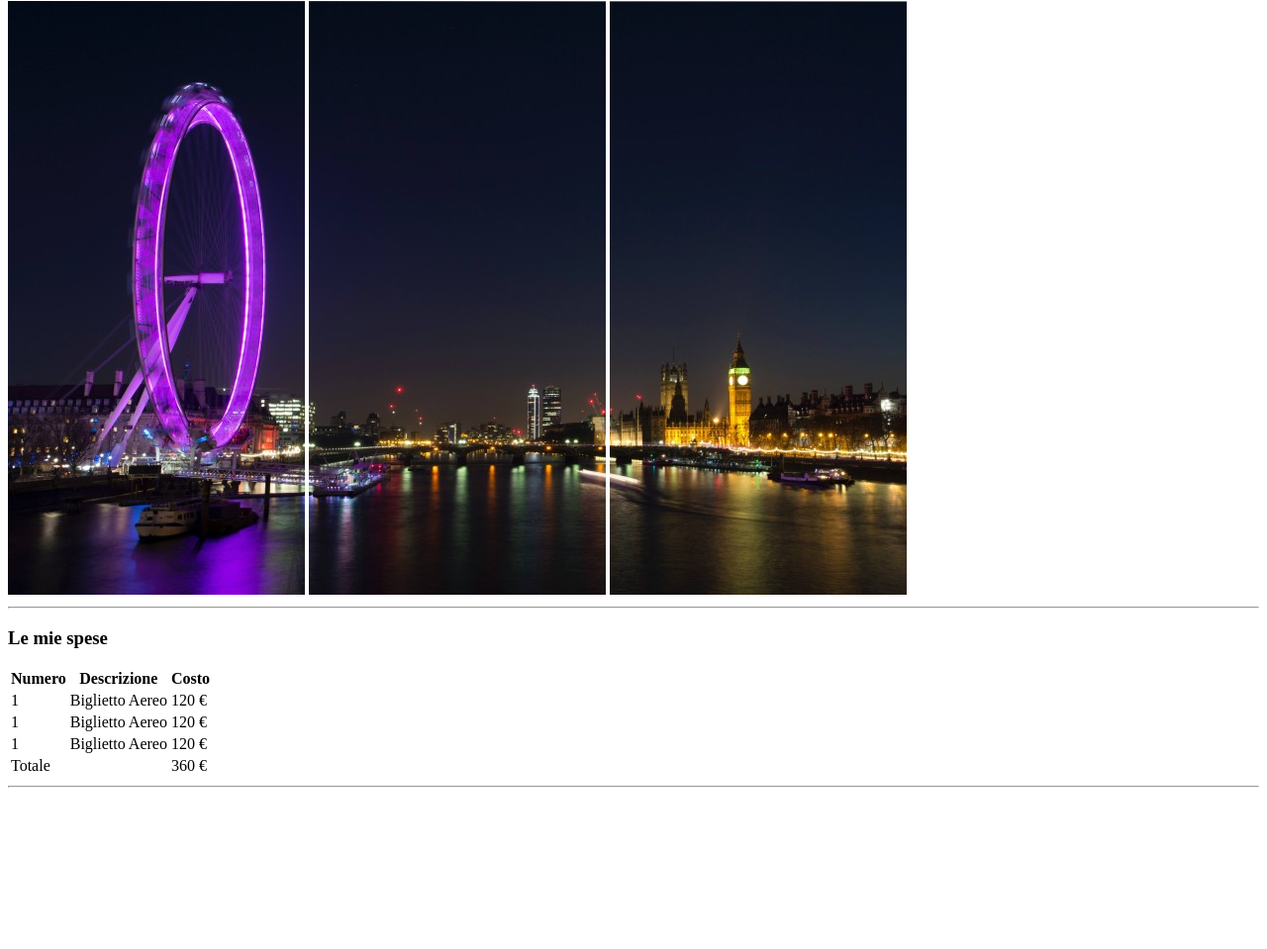
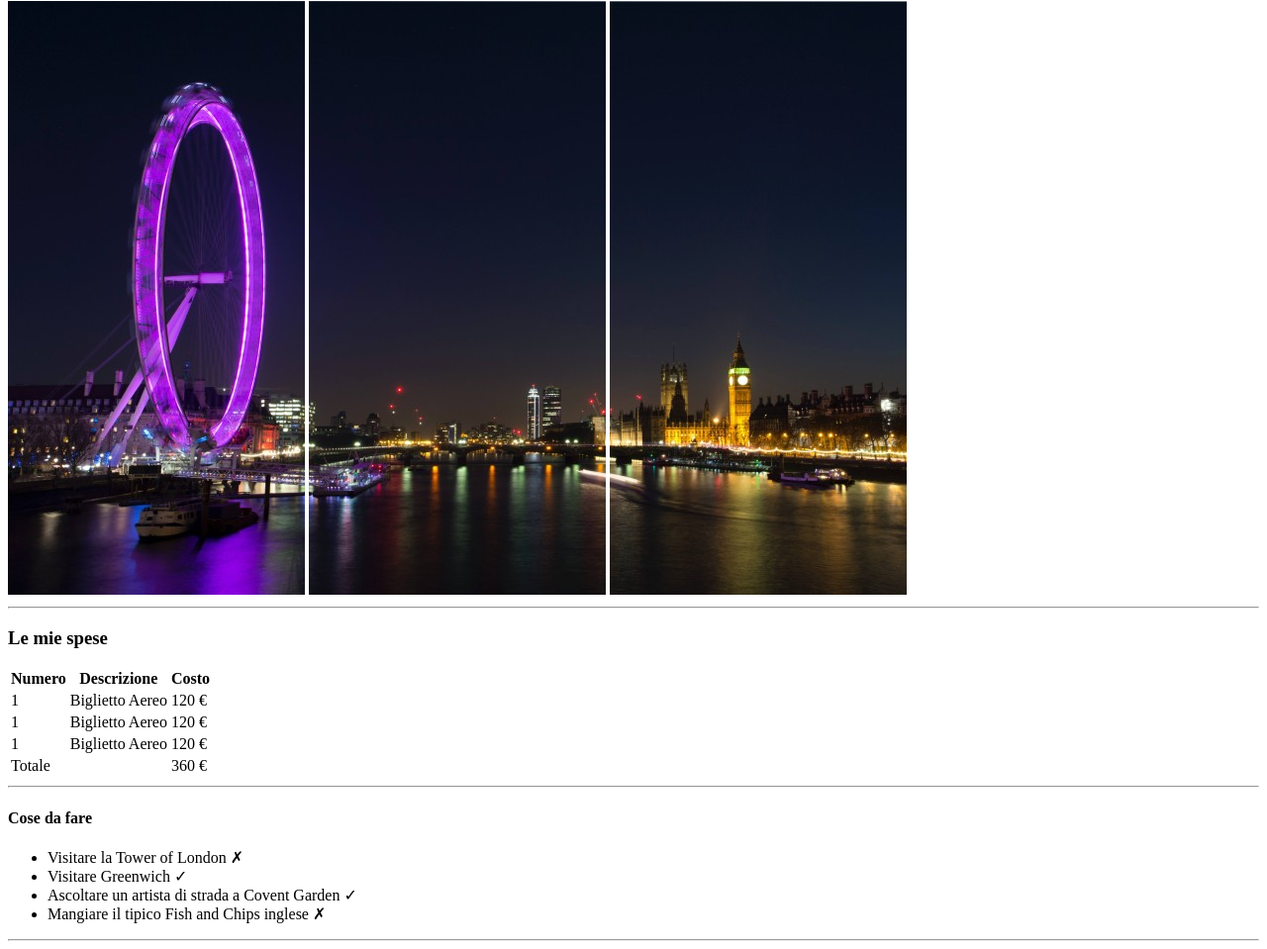
Before and after one commit to DanieleBaggiano/html-london-trip, a plain HTML site: page index.html in a window 1280 px wide. Shown: the part 79-1038 px from the top of the page at 99% size. Before the commit the page ends 883 px from the top, so only its background shows below. Drawn offline with Linux system fonts and the light colour scheme.

Commit message:
cose-da-fare

```diff
--- a/index.html
+++ b/index.html
@@ -56,6 +56,16 @@
             </table>
             <!-- fine tabella -->
             <hr>
+            <!-- cose da fare -->
+            <h4>Cose da fare</h4>
+            <ul>
+                <li>Visitare la Tower of London &#x2717;</li>
+                <li>Visitare Greenwich &#x2713;</li>
+                <li>Ascoltare un artista di strada a Covent Garden &#x2713;</li>
+                <li>Mangiare il tipico Fish and Chips inglese &#x2717;</li>
+            </ul>
+            <!-- fine cose da fare -->
+            <hr>
         </div>
     </main>
 </body>
```
